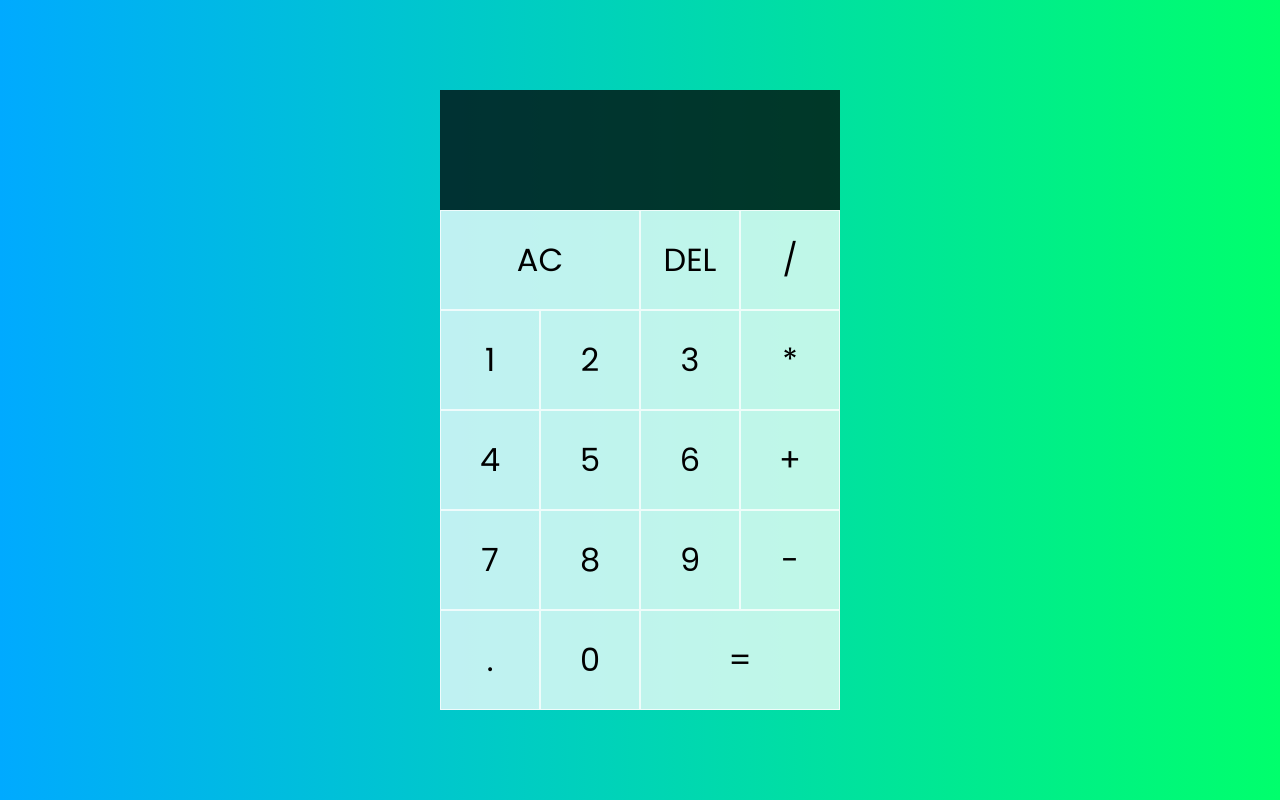
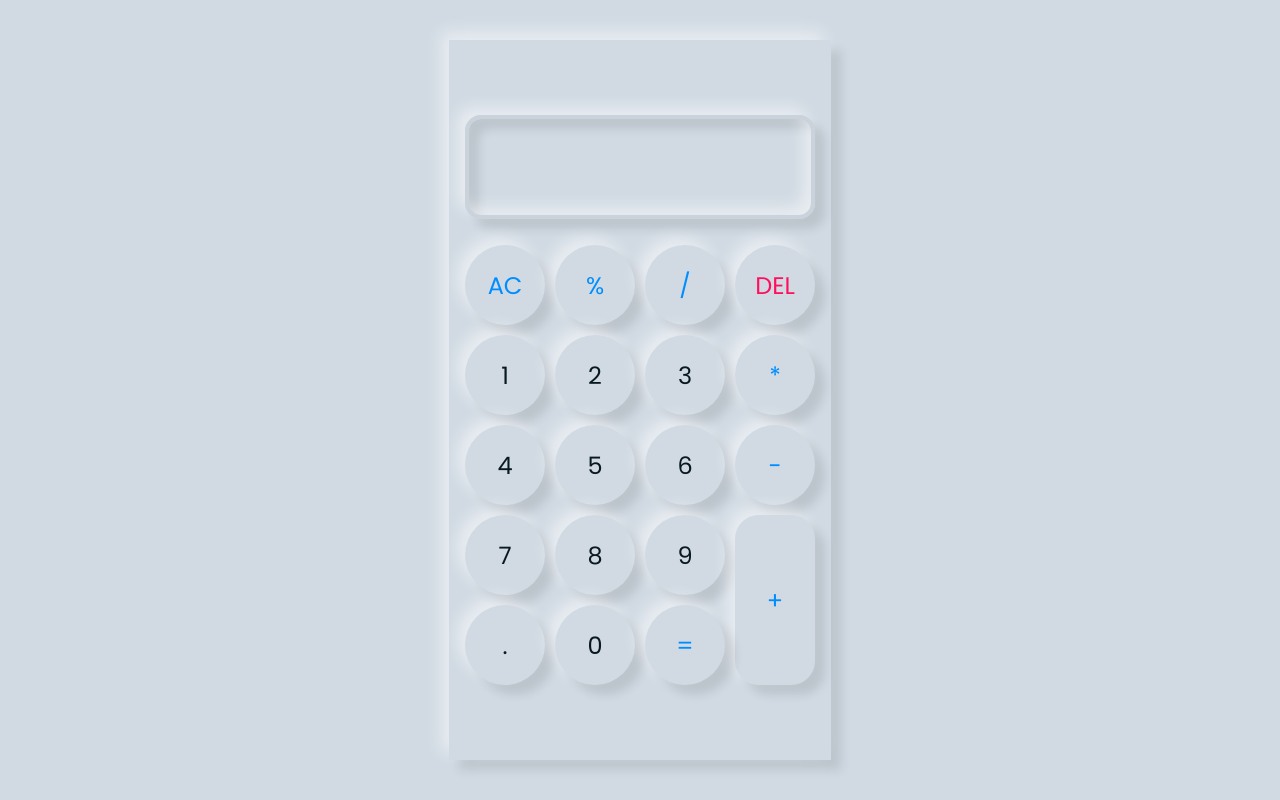
Before and after one commit to pigpilly/Calculator, a plain HTML site: page index.html in a window 1280 px wide. Drawn offline with Linux system fonts and the light colour scheme.

Commit message:
Add files via upload

```diff
--- a/css/main.css
+++ b/css/main.css
@@ -1,60 +1,85 @@
-@import url("https://fonts.googleapis.com/css2?family=Poppins&display=swap");
-*,
-*::before,
-*::after {
+@import url("https://fonts.googleapis.com/css2?family=Poppins:wght@100;200;300;400;500;600;700;800;900&display=swap");
+* {
+  margin: 0;
   padding: 0;
-  margin: 0;
   -webkit-box-sizing: border-box;
           box-sizing: border-box;
-  font-family: "Poppins", Arial, Helvetica, sans-serif;
+  font-family: "Poppins", sans-serif;
 }
 
 body {
-  background: -webkit-gradient(linear, left top, right top, from(#00aaff), to(#00ff6c));
-  background: linear-gradient(to right, #00aaff, #00ff6c);
+  background-color: #d1dae3;
+  min-height: 100vh;
+  display: -webkit-box;
+  display: -ms-flexbox;
+  display: flex;
+  -webkit-box-pack: center;
+      -ms-flex-pack: center;
+          justify-content: center;
+  -webkit-box-align: center;
+      -ms-flex-align: center;
+          align-items: center;
 }
 
-.calculator-grid {
-  min-height: 100vh;
+main {
+  min-height: 90vh;
+  width: -webkit-max-content;
+  width: -moz-max-content;
+  width: max-content;
+  padding: 1em;
   display: -ms-grid;
   display: grid;
-  -ms-grid-columns: (100px)[4];
-      grid-template-columns: repeat(4, 100px);
-  -ms-grid-rows: minmax(120px, auto) (100px)[5];
-      grid-template-rows: minmax(120px, auto) repeat(5, 100px);
   -webkit-box-pack: center;
       -ms-flex-pack: center;
           justify-content: center;
   -ms-flex-line-pack: center;
       align-content: center;
+  -ms-grid-columns: (5rem)[4];
+      grid-template-columns: repeat(4, 5rem);
+  -ms-grid-rows: minmax(7.5rem, auto) (5rem)[5];
+      grid-template-rows: minmax(7.5rem, auto) repeat(5, 5rem);
+  grid-gap: 10px;
+  background-color: #d1dae3;
+  -webkit-box-shadow: -8px -8px 15px rgba(255, 255, 255, 0.5), 10px 10px 10px rgba(0, 0, 0, 0.1);
+          box-shadow: -8px -8px 15px rgba(255, 255, 255, 0.5), 10px 10px 10px rgba(0, 0, 0, 0.1);
 }
 
-.calculator-grid > button {
+main > button {
   cursor: pointer;
-  font-size: 2rem;
-  border: 1px solid rgba(255, 255, 255, 0.75);
+  font-size: 1.5em;
+  border-radius: 50%;
+  border: none;
   outline: none;
-  background-color: rgba(255, 255, 255, 0.75);
-  -webkit-transition: all 0.25s;
-  transition: all 0.25s;
+  -webkit-user-select: none;
+     -moz-user-select: none;
+      -ms-user-select: none;
+          user-select: none;
+  background: #d1dae3;
+  color: #091921;
+  -webkit-transition: all 0.15s;
+  transition: all 0.15s;
+  -webkit-box-shadow: -8px -8px 15px rgba(255, 255, 255, 0.5), 10px 10px 10px rgba(0, 0, 0, 0.1);
+          box-shadow: -8px -8px 15px rgba(255, 255, 255, 0.5), 10px 10px 10px rgba(0, 0, 0, 0.1);
 }
 
-.calculator-grid > button:hover {
-  background-color: rgba(255, 255, 255, 0.9);
+main > button:active {
+  border: 4px solid #cad3dc;
+  -webkit-box-shadow: -8px -8px 15px rgba(255, 255, 255, 0.5), 10px 10px 10px rgba(0, 0, 0, 0.1), inset -8px -8px 15px rgba(255, 255, 255, 0.5), inset 10px 10px 10px rgba(0, 0, 0, 0.1);
+          box-shadow: -8px -8px 15px rgba(255, 255, 255, 0.5), 10px 10px 10px rgba(0, 0, 0, 0.1), inset -8px -8px 15px rgba(255, 255, 255, 0.5), inset 10px 10px 10px rgba(0, 0, 0, 0.1);
 }
 
-.calculator-grid > button:active {
-  -webkit-transform: scale(0.95);
-          transform: scale(0.95);
+main .operation {
+  color: #008eff;
 }
 
-.calculator-grid .span-two {
-  grid-column: span 2;
+main .delete {
+  color: #ff105e;
 }
 
-.calculator-grid .output {
+main .output {
   grid-column: 1 / -1;
-  background-color: rgba(0, 0, 0, 0.75);
+  margin-bottom: 1em;
+  padding: 10px;
   display: -webkit-box;
   display: -ms-flexbox;
   display: flex;
@@ -62,23 +87,31 @@ body {
   -webkit-box-direction: normal;
       -ms-flex-direction: column;
           flex-direction: column;
+  -ms-flex-pack: distribute;
+      justify-content: space-around;
   -webkit-box-align: end;
       -ms-flex-align: end;
           align-items: flex-end;
-  -ms-flex-pack: distribute;
-      justify-content: space-around;
-  padding: 10px;
   word-wrap: break-word;
   word-break: break-all;
+  border: 4px solid #cad3dc;
+  border-radius: 1em;
+  -webkit-box-shadow: -8px -8px 15px rgba(255, 255, 255, 0.5), 10px 10px 10px rgba(0, 0, 0, 0.1), inset -8px -8px 15px rgba(255, 255, 255, 0.5), inset 10px 10px 10px rgba(0, 0, 0, 0.1);
+          box-shadow: -8px -8px 15px rgba(255, 255, 255, 0.5), 10px 10px 10px rgba(0, 0, 0, 0.1), inset -8px -8px 15px rgba(255, 255, 255, 0.5), inset 10px 10px 10px rgba(0, 0, 0, 0.1);
 }
 
-.calculator-grid .output .previous-operand {
-  color: rgba(255, 255, 255, 0.75);
+main .output .previous-operand {
+  color: #555555;
   font-size: 1.5rem;
 }
 
-.calculator-grid .output .current-operand {
-  color: white;
+main .output .current-operand {
+  color: #333333;
   font-size: 2.5rem;
 }
+
+main .span-two {
+  grid-row: span 2;
+  border-radius: 1em;
+}
 /*# sourceMappingURL=main.css.map */
--- a/index.html
+++ b/index.html
@@ -3,35 +3,36 @@
   <head>
     <meta charset="UTF-8" />
     <meta name="viewport" content="width=device-width, initial-scale=1.0" />
-    <title>Calculator</title>
+    <title>TS Calculator</title>
 
     <link rel="stylesheet" href="./css/main.css" />
     <script src="./js/script.js" defer></script>
   </head>
   <body>
-    <div class="calculator-grid">
+    <main class="calculator-grid">
       <div class="output">
         <div class="previous-operand" data-previous-operand></div>
         <div class="current-operand" data-current-operand></div>
       </div>
-      <button class="span-two" data-ac>AC</button>
-      <button data-delete>DEL</button>
-      <button data-operation>/</button>
+      <button class="operation" data-ac>AC</button>
+      <button class="operation" data-operation>%</button>
+      <button class="operation" data-operation>/</button>
+      <button class="delete" data-delete>DEL</button>
       <button data-number>1</button>
       <button data-number>2</button>
       <button data-number>3</button>
-      <button data-operation>*</button>
+      <button class="operation" data-operation>*</button>
       <button data-number>4</button>
       <button data-number>5</button>
       <button data-number>6</button>
-      <button data-operation>+</button>
+      <button class="operation" data-operation>-</button>
       <button data-number>7</button>
       <button data-number>8</button>
       <button data-number>9</button>
-      <button data-operation>-</button>
+      <button class="span-two operation" data-operation>+</button>
       <button data-number>.</button>
       <button data-number>0</button>
-      <button class="span-two" data-equals>=</button>
-    </div>
+      <button class="operation" data-equals>=</button>
+    </main>
   </body>
 </html>
--- a/js/script.js
+++ b/js/script.js
@@ -17,14 +17,12 @@ class Calculator {
   }
   //Appending Number
   appendNumber(number) {
-        if (number === `.` && this.currentOperand.includes(`.`))
-            return;
+    if (number === `.` && this.currentOperand.includes(`.`)) return;
     this.currentOperand = this.currentOperand.toString() + number.toString();
   }
   //Choosing Operation
   chooseOperation(operation) {
-        if (this.currentOperand === ``)
-            return;
+    if (this.currentOperand === ``) return;
     if (this.previousOperand !== ``) {
       this.compute();
     }
@@ -37,8 +35,7 @@ class Calculator {
     let computation;
     const prev = parseFloat(this.previousOperand);
     const current = parseFloat(this.currentOperand);
-        if (isNaN(prev) || isNaN(current))
-            return;
+    if (isNaN(prev) || isNaN(current)) return;
     switch (this.operation) {
       case `+`:
         computation = prev + current;
@@ -52,6 +49,8 @@ class Calculator {
       case `/`:
         computation = prev / current;
         break;
+      case `%`:
+        computation = prev / 100;
       default:
         return;
     }
@@ -67,26 +66,27 @@ class Calculator {
     let integerDisplay;
     if (isNaN(integerDigits)) {
       integerDisplay = ``;
-        }
-        else {
+    } else {
       integerDisplay = integerDigits.toLocaleString(`en`, {
         maximumFractionDigits: 0,
       });
     }
     if (decimalDigits != null) {
       return `${integerDisplay}.${decimalDigits}`;
-        }
-        else {
+    } else {
       return integerDisplay;
     }
   }
   //Updating the display
   updateDisplay() {
-        this.currentOperandTextElement.innerText = this.getDisplayNumber(this.currentOperand);
+    this.currentOperandTextElement.innerText = this.getDisplayNumber(
+      this.currentOperand
+    );
     if (this.operation != null) {
-            this.previousOperandTextElement.innerText = `${this.getDisplayNumber(this.previousOperand)} ${this.operation}`;
-        }
-        else {
+      this.previousOperandTextElement.innerText = `${this.getDisplayNumber(
+        this.previousOperand
+      )} ${this.operation}`;
+    } else {
       this.previousOperandTextElement.innerText = ``;
     }
   }
@@ -97,10 +97,17 @@ const operationButtons = document.querySelectorAll(`[data-operation]`);
 const equalsButton = document.querySelector(`[data-equals]`);
 const deleteButton = document.querySelector(`[data-delete]`);
 const acButton = document.querySelector(`[data-ac]`);
-const previousOperandTextElement = document.querySelector(`[data-previous-operand]`);
-const currentOperandTextElement = document.querySelector(`[data-current-operand]`);
+const previousOperandTextElement = document.querySelector(
+  `[data-previous-operand]`
+);
+const currentOperandTextElement = document.querySelector(
+  `[data-current-operand]`
+);
 //Calculator Instance
-const calculator = new Calculator(previousOperandTextElement, currentOperandTextElement);
+const calculator = new Calculator(
+  previousOperandTextElement,
+  currentOperandTextElement
+);
 //Number buttons click events
 numberButtons.forEach((button) => {
   button.addEventListener(`click`, () => {
```
Also changed, not shown: 1 other file. Lines whose indentation alone changed are shown as unchanged.
